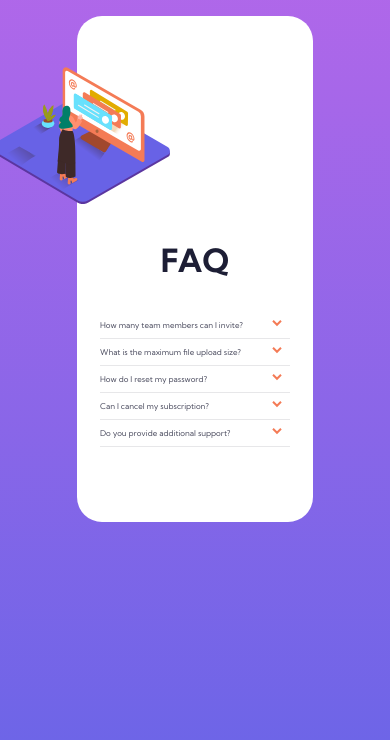
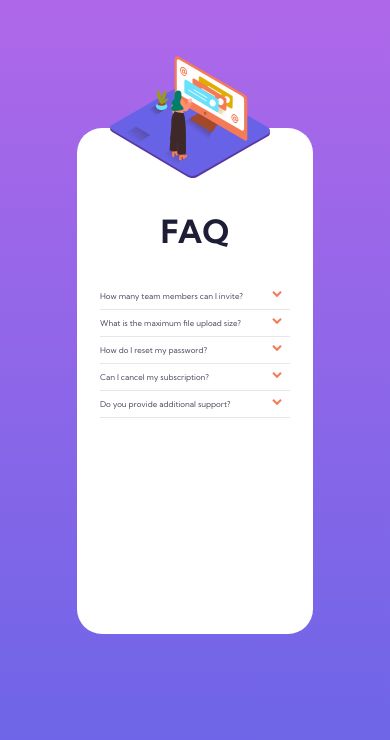
Before and after one commit to OlloClark/faq-accordion, a plain HTML site: page index.html in a window 390 px wide. Drawn offline with Linux system fonts and the light colour scheme.

Commit message:
css positioning graphicLarge

```diff
--- a/style.css
+++ b/style.css
@@ -142,6 +142,7 @@ html, .body {
 		align-items: center;
 		text-align: center;
 		margin: 1em;
+		margin-top: 8em;
 		padding: 0.2em;
 		overflow: visible;
 	}
@@ -176,7 +177,11 @@ html, .body {
 	}
 
 	#graphicLarge {
-		width: 180px;
+		position: absolute;
+		width: 160px;
+		top: -75px;
+		left: -85px;
+
 	}
 
 	#graphicSmall  {
```
